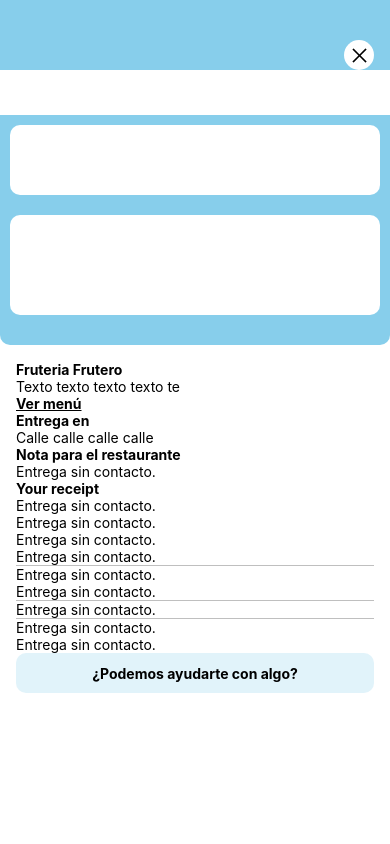
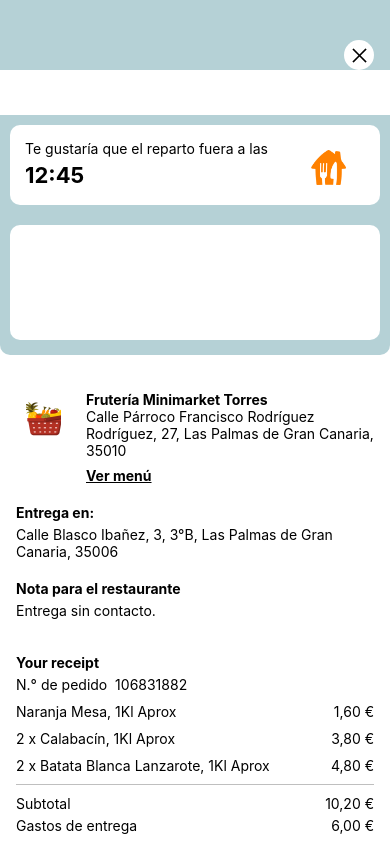
Before and after one commit to jaimebg/TestRN, a React Native app: screen /OrderDetails in a window 390 px wide. Built offline with nearby package versions, Linux system fonts and the light colour scheme.

Commit message:
improved order details view

```diff
--- a/src/navigation/TabBar.js
+++ b/src/navigation/TabBar.js
@@ -22,7 +22,7 @@ const TabBar = () => {
 };
 
 const styles = StyleSheet.create({
-  TabBar: { backgroundColor: "white", flexDirection: "row", height: 70, justifyContent: 'space-evenly', alignItems: 'center' }
+  TabBar: { backgroundColor: "white", flexDirection: "row", height: 70, justifyContent: 'space-evenly', alignItems: 'center', marginBottom: 10 }
 })
 
 export default TabBar;
--- a/src/screens/OrderDetailsScreen.js
+++ b/src/screens/OrderDetailsScreen.js
@@ -1,5 +1,6 @@
 import React from 'react'
-import { View, Text, useWindowDimensions, ScrollView, TouchableOpacity, Image, RefreshControl } from 'react-native'
+import { View, Text, useWindowDimensions, ScrollView, TouchableOpacity, Image, RefreshControl, ActionSheetIOS, Platform, Linking } from 'react-native'
+import * as RootNavigation from '../navigation/RootNavigation'
 
 const OrderDetailsScreen = () => {
   const { width, height } = useWindowDimensions()
@@ -7,51 +8,99 @@ const OrderDetailsScreen = () => {
 
   return (
     <>
-      <View style={{ position: 'relative', top: 0, height: 80, backgroundColor: 'skyblue', borderBottomLeftRadius: 10, borderBottomRightRadius: 10, marginBottom: -55 }} />
+      <View style={{ position: 'relative', top: 0, height: 80, backgroundColor: '#b5d1d6', marginBottom: -55 }} />
       <ScrollView refreshControl={<RefreshControl tintColor={'black'} refreshing={refreshing} />} style={{ flex: 1, backgroundColor: 'white', marginTop: 45 }}>
-        <View style={{ height: 230, backgroundColor: 'skyblue', borderBottomLeftRadius: 10, borderBottomRightRadius: 10 }}>
-          <View style={{ height: 70, backgroundColor: 'white', borderRadius: 10, margin: 10 }}>
-
+        <View style={{ height: 240, backgroundColor: '#b5d1d6', borderBottomLeftRadius: 10, borderBottomRightRadius: 10 }}>
+          <View style={{ height: 80, backgroundColor: 'white', borderRadius: 10, margin: 10, flexDirection: 'row', padding: 15 }}>
+            <View>
+              <Text style={{ color: 'black' }}>Te gustaría que el reparto fuera a las</Text>
+              <Text style={{ fontWeight: 'bold', color: 'black', fontSize: 22, marginTop: 5 }}>12:45</Text>
+            </View>
+            <View style={{ width: width / 3 }}>
+              <Image style={{ height: 35, width: 35, marginTop: 10, marginLeft: 10, marginRight: 20, alignSelf: 'center' }} source={require('../../assets/logo.png')} />
+            </View>
           </View>
-          <View style={{ height: 100, backgroundColor: 'white', borderRadius: 10, margin: 10 }}>
+          <View style={{ height: 115, backgroundColor: 'white', borderRadius: 10, margin: 10 }}>
 
           </View>
         </View>
         <View style={{ margin: 16 }}>
-          <View>
-            <Text style={{ fontWeight: 'bold', color: 'black' }}>Fruteria Frutero</Text>
-            <Text style={{ color: 'black' }}>Texto texto texto texto te</Text>
-            <Text style={{ fontWeight: 'bold', color: 'black', textDecorationStyle: 'solid', textDecorationColor: 'black', textDecorationLine: 'underline' }}>Ver menú</Text>
+          <View style={{ marginTop: 20, flexDirection: 'row' }}>
+            <View style={{ width: width - (width - 70) }}>
+              <Image style={{ height: 35, width: 35, marginTop: 10, marginLeft: 10, marginRight: 20 }} source={require('../../assets/fruits.png')} />
+            </View>
+            <View style={{ width: width - 100 }}>
+              <Text style={{ fontWeight: 'bold', color: 'black' }}>Frutería Minimarket Torres</Text>
+              <Text style={{ color: 'black' }}>Calle Párroco Francisco Rodríguez Rodríguez, 27, Las Palmas de Gran Canaria, 35010</Text>
+              <Text style={{ fontWeight: 'bold', color: 'black', textDecorationStyle: 'solid', textDecorationColor: 'black', textDecorationLine: 'underline', marginTop: 8 }}>Ver menú</Text>
+            </View>
           </View>
-          <View>
-            <Text style={{ fontWeight: 'bold', color: 'black' }}>Entrega en</Text>
-            <Text style={{ color: 'black' }}>Calle calle calle calle</Text>
+          <View style={{ marginTop: 20 }}>
+            <Text style={{ fontWeight: 'bold', color: 'black' }}>Entrega en:</Text>
+            <Text style={{ color: 'black', marginTop: 5 }}>Calle Blasco Ibañez, 3, 3°B, Las Palmas de Gran Canaria, 35006</Text>
           </View>
-          <View>
+          <View style={{ marginTop: 20 }}>
             <Text style={{ fontWeight: 'bold', color: 'black' }}>Nota para el restaurante</Text>
-            <Text style={{ color: 'black' }}>Entrega sin contacto.</Text>
+            <Text style={{ color: 'black', marginTop: 5 }}>Entrega sin contacto.</Text>
           </View>
-          <View>
+          <View style={{ marginTop: 35 }}>
             <Text style={{ fontWeight: 'bold', color: 'black' }}>Your receipt</Text>
-            <Text style={{ color: 'black' }}>Entrega sin contacto.</Text>
-            <Text style={{ color: 'black' }}>Entrega sin contacto.</Text>
-            <Text style={{ color: 'black' }}>Entrega sin contacto.</Text>
-            <Text style={{ color: 'black' }}>Entrega sin contacto.</Text>
+            <Text style={{ color: 'black', marginTop: 5 }}>N.° de pedido  106831882</Text>
+            <View style={{ flexDirection: 'row', marginTop: 10 }}>
+              <Text style={{ color: 'black', width: (width * 0.8) - 16 }}>Naranja Mesa, 1Kl Aprox</Text>
+              <Text style={{ color: 'black', width: (width * 0.2) - 16, textAlign: 'right' }}>1,60 €</Text>
+            </View>
+            <View style={{ flexDirection: 'row', marginTop: 10 }}>
+              <Text style={{ color: 'black', width: (width * 0.8) - 16 }}>2 x Calabacín, 1Kl Aprox</Text>
+              <Text style={{ color: 'black', width: (width * 0.2) - 16, textAlign: 'right' }}>3,80 €</Text>
+            </View>
+            <View style={{ flexDirection: 'row', marginTop: 10 }}>
+              <Text style={{ color: 'black', width: (width * 0.8) - 16 }}>2 x Batata Blanca Lanzarote, 1Kl Aprox</Text>
+              <Text style={{ color: 'black', width: (width * 0.2) - 16, textAlign: 'right' }}>4,80 €</Text>
+            </View>
           </View>
-          <View style={{ opacity: 0.5, borderBottomColor: 'gray', borderBottomWidth: 1 }} />
-          <Text style={{ color: 'black' }}>Entrega sin contacto.</Text>
-          <Text style={{ color: 'black' }}>Entrega sin contacto.</Text>
-          <View style={{ opacity: 0.5, borderBottomColor: 'gray', borderBottomWidth: 1 }} />
-          <Text style={{ color: 'black' }}>Entrega sin contacto.</Text>
-          <View style={{ opacity: 0.5, borderBottomColor: 'gray', borderBottomWidth: 1 }} />
-          <Text style={{ color: 'black' }}>Entrega sin contacto.</Text>
-          <Text style={{ color: 'black' }}>Entrega sin contacto.</Text>
-          <TouchableOpacity style={{ backgroundColor: '#87CEEB40', width: width - 32, borderRadius: 10, height: 40, justifyContent: 'center' }}>
-            <Text style={{ fontWeight: 'bold', color: 'black', textAlign: 'center' }}>¿Podemos ayudarte con algo?</Text>
+          <View style={{ opacity: 0.5, borderBottomColor: 'gray', borderBottomWidth: 1, marginTop: 10 }} />
+          <View style={{ flexDirection: 'row', marginTop: 10 }}>
+            <Text style={{ color: 'black', width: (width * 0.8) - 16 }}>Subtotal</Text>
+            <Text style={{ color: 'black', width: (width * 0.2) - 16, textAlign: 'right' }}>10,20 €</Text>
+          </View>
+          <View style={{ flexDirection: 'row', marginTop: 5 }}>
+            <Text style={{ color: 'black', width: (width * 0.8) - 16 }}>Gastos de entrega</Text>
+            <Text style={{ color: 'black', width: (width * 0.2) - 16, textAlign: 'right' }}>6,00 €</Text>
+          </View>
+          <View style={{ opacity: 0.5, borderBottomColor: 'gray', borderBottomWidth: 1, marginTop: 10 }} />
+          <View style={{ flexDirection: 'row', marginTop: 10 }}>
+            <Text style={{ color: 'black', width: (width * 0.8) - 16 }}>Total</Text>
+            <Text style={{ color: 'black', width: (width * 0.2) - 16, textAlign: 'right' }}>16,20 €</Text>
+          </View>
+          <View style={{ opacity: 0.5, borderBottomColor: 'gray', borderBottomWidth: 1, marginTop: 10 }} />
+          <Text style={{ color: 'black', marginTop: 10 }}>Pagado por:</Text>
+          <View style={{ flexDirection: 'row', marginTop: 5 }}>
+            <Text style={{ color: 'black', width: (width * 0.8) - 16 }}>VISA</Text>
+            <Text style={{ color: 'black', width: (width * 0.2) - 16, textAlign: 'right' }}>16,20 €</Text>
+          </View>
+          <TouchableOpacity onPress={() => (Platform.OS === 'ios' ? ActionSheetIOS.showActionSheetWithOptions(
+            {
+              options: ["Llamar al restaurante", "Ir a la página de ayuda", "Cancelar"],
+              cancelButtonIndex: 2,
+              userInterfaceStyle: 'light',
+              title: '¿Cómo podemos ayudarte?\n\nSi deseas cambiar el pedido o saber a qué hora va a llegar, llama al restaurante. Para cualquier otro asunto, puedes hablar con nuestro equipo de atención al cliente.'
+            },
+            buttonIndex => {
+              if (buttonIndex === 0) {
+                Linking.openURL('https://www.just-eat.es/')
+              } else if (buttonIndex === 1) {
+                Linking.openURL('https://www.just-eat.es/')
+              } else if (buttonIndex === 2) {
+                console.log('cancel');
+              }
+            }
+          ) : Linking.openURL('https://www.just-eat.es/'))} style={{ backgroundColor: '#87CEEB40', width: width - 32, borderRadius: 10, height: 45, justifyContent: 'center', marginTop: 10 }}>
+            <Text style={{ fontWeight: 'bold', color: 'black', marginLeft: 15 }}>¿Podemos ayudarte con algo?</Text>
           </TouchableOpacity>
         </View>
       </ScrollView>
-      <TouchableOpacity style={{ width: 30, height: 30, position: 'absolute', top: 0, right: 0, borderRadius: 50, backgroundColor: 'white', justifyContent: 'center', marginTop: 40, marginRight: 16 }}>
+      <TouchableOpacity onPress={() => RootNavigation.pop()} style={{ width: 30, height: 30, position: 'absolute', top: 0, right: 0, borderRadius: 50, backgroundColor: 'white', justifyContent: 'center', marginTop: 40, marginRight: 16 }}>
         <Image source={require('../../assets/close.png')} style={{ width: 25, height: 25, alignSelf: 'center' }} />
       </TouchableOpacity>
     </>
--- a/src/screens/OrdersScreen.js
+++ b/src/screens/OrdersScreen.js
@@ -8,7 +8,7 @@ const OrdersScreen = () => {
   return (
     <View style={{ flex: 1, backgroundColor: 'white', alignItems: 'center', justifyContent: 'center' }}>
       <Text style={{ fontSize: 14, color: 'black', textAlign: 'center', marginBottom: 30 }}>Orders</Text>
-      <TouchableOpacity onPress={() => RootNavigation.navigate('OrderDetails')} style={{ backgroundColor: '#87CEEB40', width: width - 32, borderRadius: 10, height: 40, justifyContent: 'center' }}>
+      <TouchableOpacity onPress={() => RootNavigation.navigate('OrderDetails')} style={{ backgroundColor: '#87CEEB40', width: width - 32, borderRadius: 10, height: 45, justifyContent: 'center' }}>
         <Text style={{ fontWeight: 'bold', color: 'black', textAlign: 'center' }}>Ver estado de mi pedido</Text>
       </TouchableOpacity>
     </View>
```
Also changed, not shown: assets/fruits.png (added), assets/logo.png (added).
